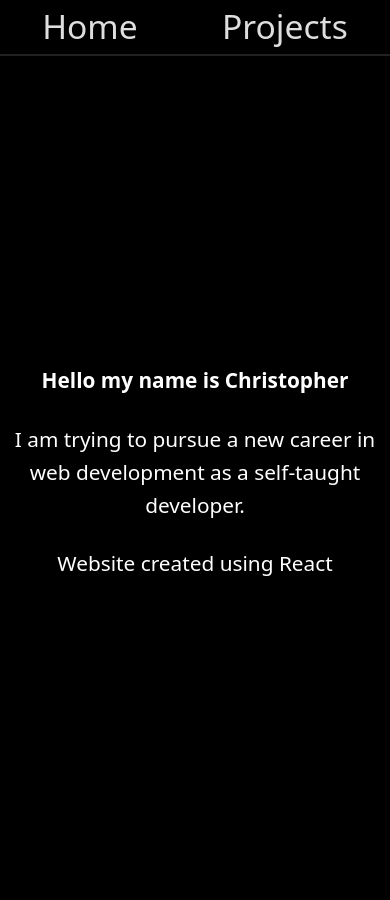
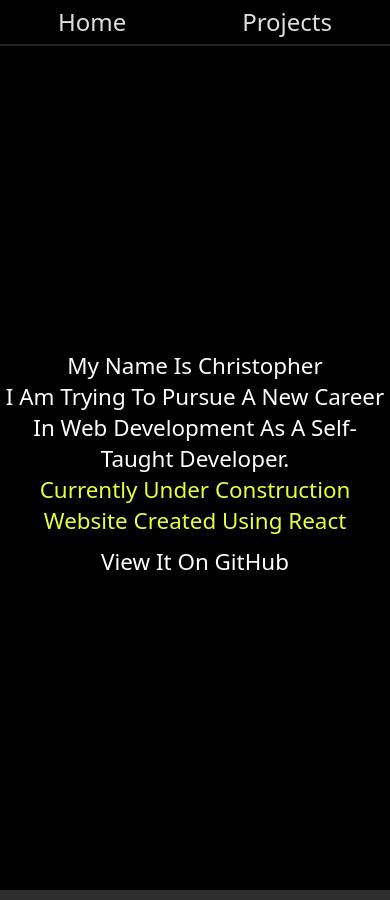
Before and after one commit to CP8600/Portfolioreact, a React (Vite) app: page /#/ in a window 390 px wide. Built offline with nearby package versions, Linux system fonts and the light colour scheme.

Commit message:
updated music files

```diff
--- a/src/CSS/Hero.module.css
+++ b/src/CSS/Hero.module.css
@@ -1,119 +1,36 @@
 .hero {
     position: relative;
+    display: flex;
+    flex-direction: column;
+    justify-content: center;
     height: 100vh;
     width: 100%;
-    display: flex;
-    align-items: center;
-    justify-content: center;
-    color: black;
-    text-align: center;
-    /* padding: 20px; */
-    /* Adds breathing room */
+    background-color: black;
+    overflow: hidden;
+    text-transform: capitalize;
+    font-size: 2rem;
+    color: #ffffff;
+
 }
 
-.hero_text {
-    text-align: center;
-    color: #ffffff;
-    line-height: 1.6;
-    /* Slightly increased for better readability */
-    display: flex;
-    flex-direction: column;
-    gap: 15px;
-    /* Ensures even spacing between elements */
-    background-color: rgba(0, 0, 0, 0.849);
-    width: 100vw;
+.sub_p:hover{
+    color: #9c2323;
+    font-weight: 600;
+
 }
-
-.hero_text_h1 {
-    font-size: 45px;
-    font-weight: 600;
-    margin-bottom: 10px;
-    /* Adds a little space below */
-}
-
-.hero_text_p {
-    /* font-size: 15px; */
-    max-width: 500px;
-    /* Matches max width of container */
-    margin: 0 auto;
-    /* Centers text */
-}
-
-.sub_p {
-    font-size: 20px;
-    font-weight: 400;
-    margin-bottom: 10px;
-    color: rgb(255, 255, 255);
-}
-
-
-
-.hero::before {
-    content: "";
-    position: absolute;
-    top: 0;
-    left: 0;
-    width: 100%;
-    height: 100%;
-    background: url('../../dist/assets/earth.jpg') no-repeat center center;
-    background-size: cover;
-    background-position: center;
-    /* opacity: 0.5; */
-    z-index: -1;
+.construction {
+    color: #e8ff38;
 
 }
 
 @media only screen and (max-width: 600px) {
-    body {
+    body {}
+
+    .hero {
         font-size: 1.4rem;
-
+        width: 100vw;
+        background-color: black;
     }
 
-    .hero {
-        height: 100vh;
-        width: 100vw;
-        background-color: black;
-        /* Ensures full width on mobile */
-    }
 
-    /* removes background image on mobile */
-    .hero::before {
-        background: none;
-    }
-
-    .hero_text {
-        text-align: center;
-        color: #ffffff;
-        line-height: 1.6;
-        /* Slightly increased for better readability */
-        display: flex;
-        flex-direction: column;
-        gap: 15px;
-        /* Ensures even spacing between elements */
-        background-color: rgba(0, 0, 0, 0.849);
-        width: 100vw;
-
-    }
-
-    .hero_text_h1 {
-        font-size: 1.3rem;        font-weight: 600;
-        /* margin-bottom: 10px; */
-        /* Adds a little space below */
-    }
-
-    .hero_text_p {
-        /* font-size: 15px; */
-        max-width: 500px;
-        /* Matches max width of container */
-        /* margin: 0 auto; */
-        /* Centers text */
-                font-size: 1.3rem;
-    }
-
-    .sub_p {
-        font-size: 1.3rem;
-        font-weight: 400;
-        /* margin-bottom: 10px; */
-        color: rgb(255, 255, 255);
-    }
 }
--- a/src/CSS/Pokemon.module.css
+++ b/src/CSS/Pokemon.module.css
@@ -105,11 +105,13 @@
 }
 
 .pokemon_name {
-    font-size: 1.6rem;
+    font-size: 2rem;
     font-weight: bold;
     text-align: center;
     margin-top: 12px;
-    color: #333;
+    color: #ffffff;
+    font-weight: 800;
+    text-transform: capitalize;
 }
 
 @keyframes flash {
@@ -171,6 +173,7 @@
 
     .pokemon_name {
         font-size: 1.3rem;
+        color: red;
     }
 
     .masterball {
--- a/src/Components/AlbumSelector.jsx
+++ b/src/Components/AlbumSelector.jsx
@@ -2,7 +2,7 @@
 import ArtistCard from "./Artist_Card";
 import styles from "../CSS/Music.module.css";
 
-const AlbumSelector = ({ artists, albums, onSelect, selectedIndex }) => {
+const AlbumSelector = ({ artists, albums, onSelect, selectedAlbum }) => {
   return (
     <section className={styles.left_box}>
       <h2>Artists Info:</h2>
@@ -13,8 +13,8 @@ const AlbumSelector = ({ artists, albums, onSelect, selectedIndex }) => {
             artist={artist}
             album={albums[index]}
             index={index}
-            onClick={onSelect}
-            isSelected={selectedIndex === index}
+            onClick={() => onSelect(albums[index])} // Pass the full album object
+            isSelected={selectedAlbum?.id === albums[index]?.id} // Compare the album ID
           />
         ))
       ) : (
--- a/src/Components/CharacterCard.jsx
+++ b/src/Components/CharacterCard.jsx
@@ -1,5 +1,5 @@
 import { memo } from "react";
-import styles from "../Components/CharacterCard.module.css";
+import styles from "../CSS/CharacterCard.module.css";
 
 const CharacterCard = ({ character, onTransform, hasTransformations }) => {
   const { image, maxKi, affiliation, name, char /* isTransformed */ } =
--- a/src/Components/Hero.jsx
+++ b/src/Components/Hero.jsx
@@ -2,16 +2,24 @@ import styles from "../CSS/Hero.module.css";
 
 const Hero = () => {
   return (
-    <div className={styles.hero}>
-      <span className={styles.hero_text}>
-        <h1 className={styles.hero_text_h1}> Hello my name is Christopher</h1>
-        <p className={styles.sub_p}>
-          I am trying to pursue a new career in web development as a self-taught
-          developer.
-        </p>
-        <span className={styles.sub_p}>Website created using React</span>
-      </span>
-    </div>
+    <section className={styles.hero}>
+      <p className={styles.hello}>my name is Christopher</p>
+      <p className={styles.sub_p}>
+        I am trying to pursue a new career in web development as a self-taught
+        developer.
+      </p>
+      <p className={styles.construction}>Currently Under Construction</p>
+      <p className={styles.construction}>Website created using React</p>
+      <p className={styles.sub_p}>
+        <a
+          href="https://github.com/CP8600"
+          target="_blank"
+          rel="noopener noreferrer"
+        >
+          View it on GitHub
+        </a>
+      </p>
+    </section>
   );
 };
 
--- a/src/Pages/Pokemon_page.jsx
+++ b/src/Pages/Pokemon_page.jsx
@@ -68,10 +68,9 @@ const Pokemon_page = () => {
         )}
 
         <section className={styles.pokemon_details}>
-          <h2>Pokemon Details</h2>
           {pokemonDetails ? (
             <div>
-              <h3 className={styles.pokemon_name}>{pokemonDetails.name}</h3>
+              <h2 className={styles.pokemon_name}>{pokemonDetails.name}</h2>
               <img
                 className={styles.pokemon_img}
                 src={
--- /dev/null
+++ b/src/hooks/useMusicData.jsx
@@ -0,0 +1,72 @@
+import { useState, useEffect } from "react";
+import getAlbumInfo from "../Api/getAlbumInfo";
+import getArtistData from "../Api/getArtistsInfo";
+import getTracksData from "../Api/getTracksInfo";
+
+const useMusicData = () => {
+  const [artistData, setArtistData] = useState([]);
+  const [tracksData, setTracksData] = useState([]);
+  const [albumData, setAlbumData] = useState([]);
+  const [selectedAlbum, setSelectedAlbum] = useState(null);
+
+  useEffect(() => {
+    const artists = [
+      { id: "2CIMQHirSU0MQqyYHq0eOx" }, // Deadmau5
+      { id: "57dN52uHvrHOxijzpIgu3E" }, // Ratatat
+      { id: "0du5cEVh5yTK9QJze8zA0C" }, // Bruno Mars
+      { id: "6IKlXZEFOvk9itrP1s0knJ" }, // The Red Clay Strays
+      { id: "4oUHIQIBe0LHzYfvXNW4QM" }, // Morgan Wallen
+    ];
+
+    const fetchData = async () => {
+      try {
+        const artistInfo = await Promise.all(
+          artists.map(({ id }) => getArtistData(id))
+        );
+        setArtistData(artistInfo);
+
+        const albumInfo = await Promise.all(
+          artistInfo.map((artist) =>
+            artist?.id ? getAlbumInfo(artist.id) : Promise.resolve(null)
+          )
+        );
+        const firstAlbums = albumInfo.map((albums) =>
+          albums?.length ? albums[0] : null
+        );
+        setAlbumData(firstAlbums);
+      } catch (error) {
+        console.error("Error fetching artist or album data:", error);
+      }
+    };
+
+    fetchData();
+  }, []);
+
+  useEffect(() => {
+    if (albumData.length > 0) {
+      const fetchTracks = async () => {
+        try {
+          const trackInfo = await Promise.all(
+            albumData.map((album) =>
+              album?.id ? getTracksData(album.id) : Promise.resolve([])
+            )
+          );
+          setTracksData(trackInfo);
+        } catch (error) {
+          console.error("Error fetching tracks:", error);
+        }
+      };
+
+      fetchTracks();
+    }
+  }, [albumData]);
+
+  return {
+    artistData,
+    albumData,
+    tracksData,
+    selectedAlbum,
+    setSelectedAlbum,
+  };
+};
+export default useMusicData;
```
Also changed, not shown: src/Pages/Music.jsx (+12 -65 lines), src/CSS/CharacterCard.module.css (renamed from src/Components/CharacterCard.module.css), src/api/getAlbumInfo.jsx (renamed from src/api/AlbumInfo.jsx), src/api/getArtistsInfo.jsx (renamed from src/api/ArtistsInfo.jsx), src/api/getTracksInfo.jsx (renamed from src/api/TracksInfo.jsx).
